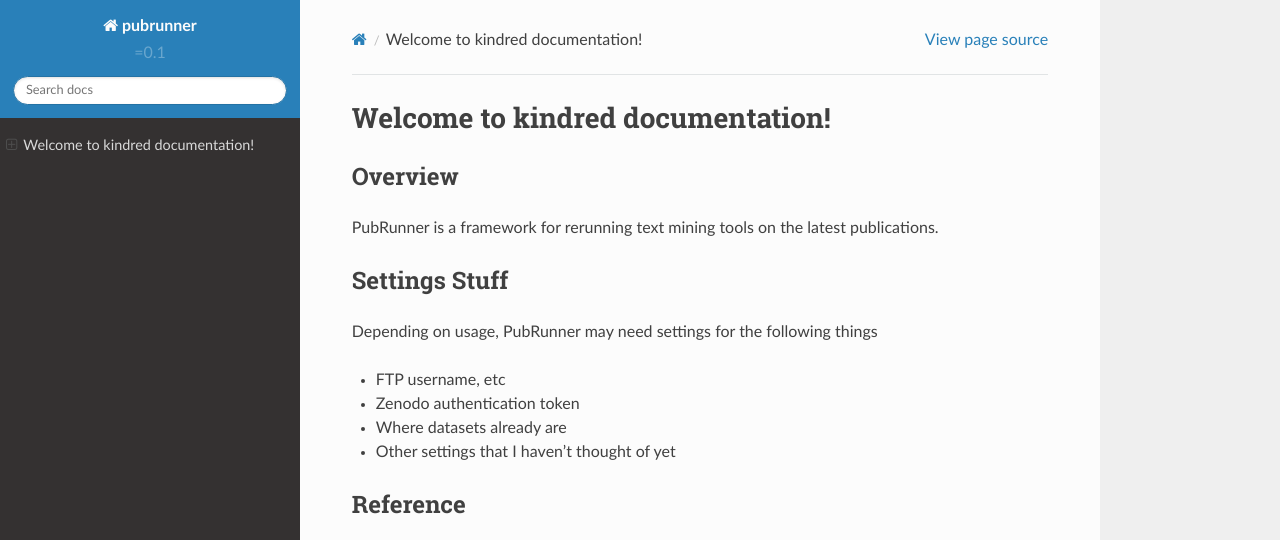
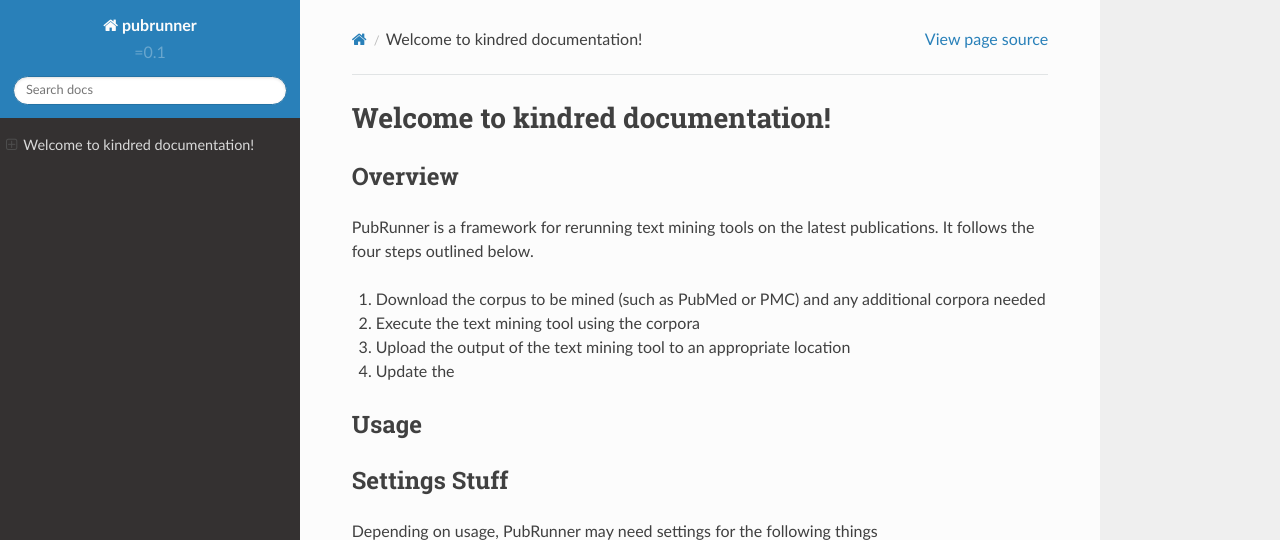
Before and after one commit to jakelever/pubrunner, a Sphinx documentation site: the page built from docs/index.rst, in a window 1280 px wide and 974 px high, cut to the strip 0-540 px from the top of the window. Built offline with Sphinx 7.4.7 and the Read the Docs theme 2.0.0, drawn with Linux system fonts in a browser that asks for light colours; formulas are drawn with MathJax 3.

Commit message:
Added start of docs

```diff
--- a/docs/index.rst
+++ b/docs/index.rst
@@ -6,7 +6,15 @@
 Overview
 --------
 
-PubRunner is a framework for rerunning text mining tools on the latest publications.
+PubRunner is a framework for rerunning text mining tools on the latest publications. It follows the four steps outlined below.
+
+1. Download the corpus to be mined (such as PubMed or PMC) and any additional corpora needed
+2. Execute the text mining tool using the corpora
+3. Upload the output of the text mining tool to an appropriate location
+4. Update the
+
+Usage
+-----
 
 Settings Stuff
 --------------
```
